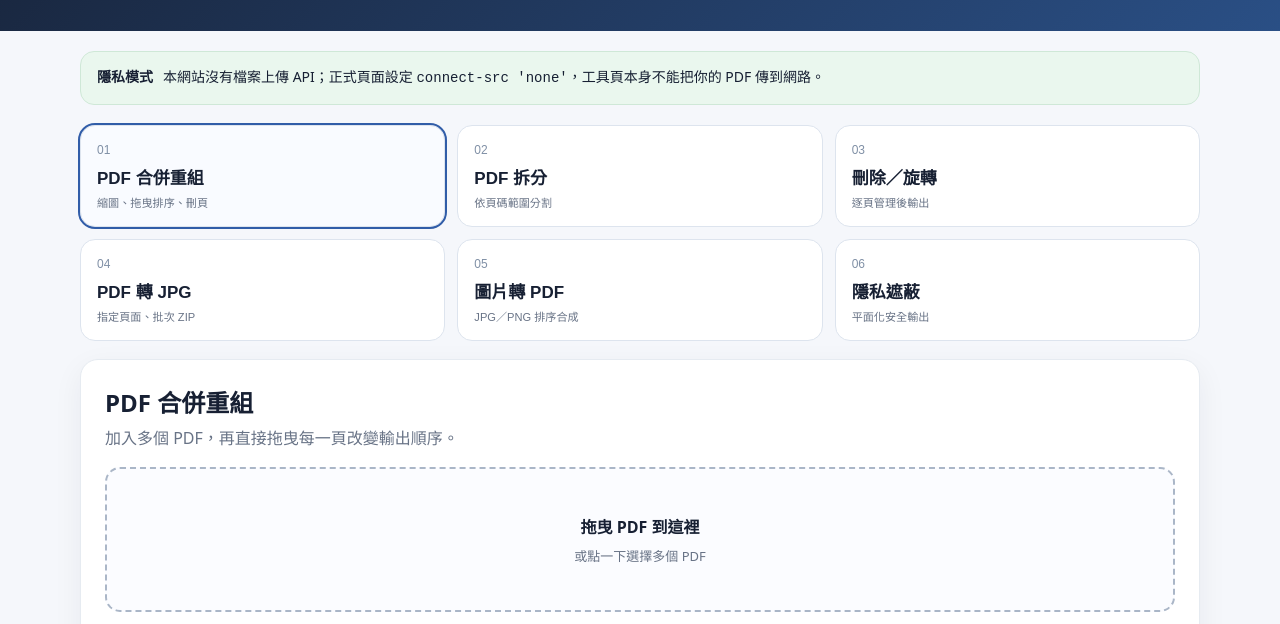
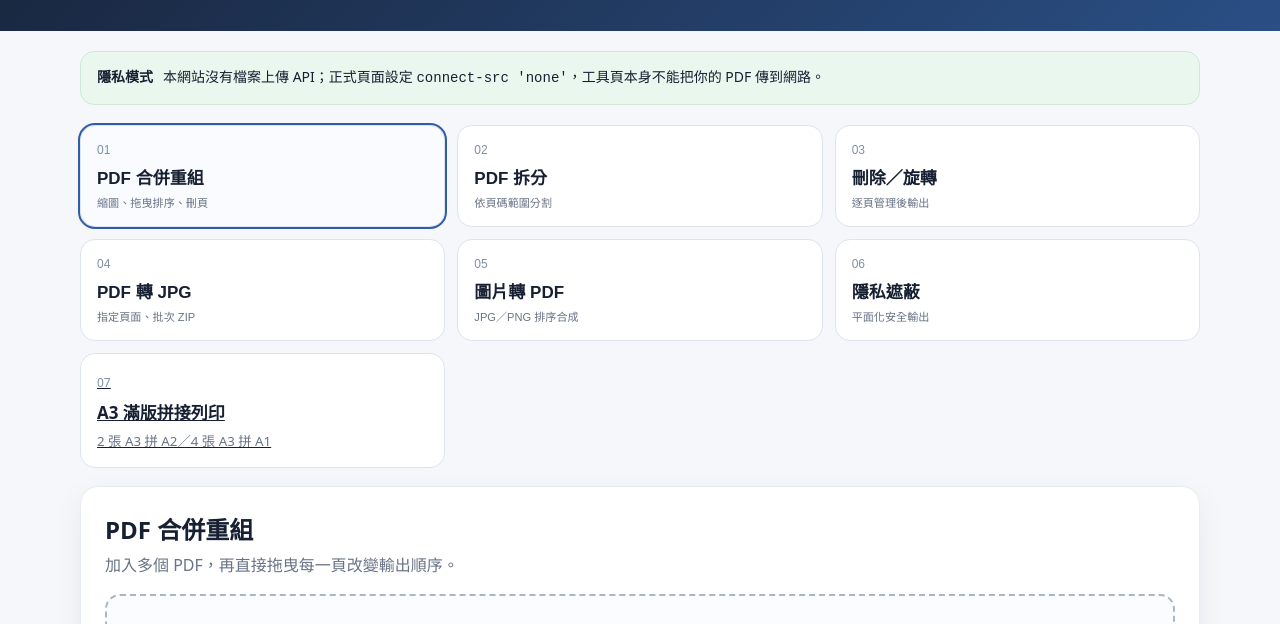
Before and after one commit to s715082-ux/tool, a plain HTML site: page index.html in a window 1280 px wide. Shown: the part 137-761 px from the top of the page. Drawn offline with nearby package versions, Linux system fonts and the light colour scheme; a script that the page names is missing.

Commit message:
Add A3 poster printing to PDF toolbox home

```diff
--- a/index.html
+++ b/index.html
@@ -40,6 +40,7 @@
     <button class="tool-card" data-tool="jpg"><span>04</span><b>PDF 轉 JPG</b><small>指定頁面、批次 ZIP</small></button>
     <button class="tool-card" data-tool="imgpdf"><span>05</span><b>圖片轉 PDF</b><small>JPG／PNG 排序合成</small></button>
     <button class="tool-card" data-tool="redact"><span>06</span><b>隱私遮蔽</b><small>平面化安全輸出</small></button>
+    <a class="tool-card" href="a3-poster.html" style="text-decoration:none;color:inherit"><span>07</span><b>A3 滿版拼接列印</b><small>2 張 A3 拼 A2／4 張 A3 拼 A1</small></a>
   </nav>
 
   <section id="merge" class="workspace active">
```
